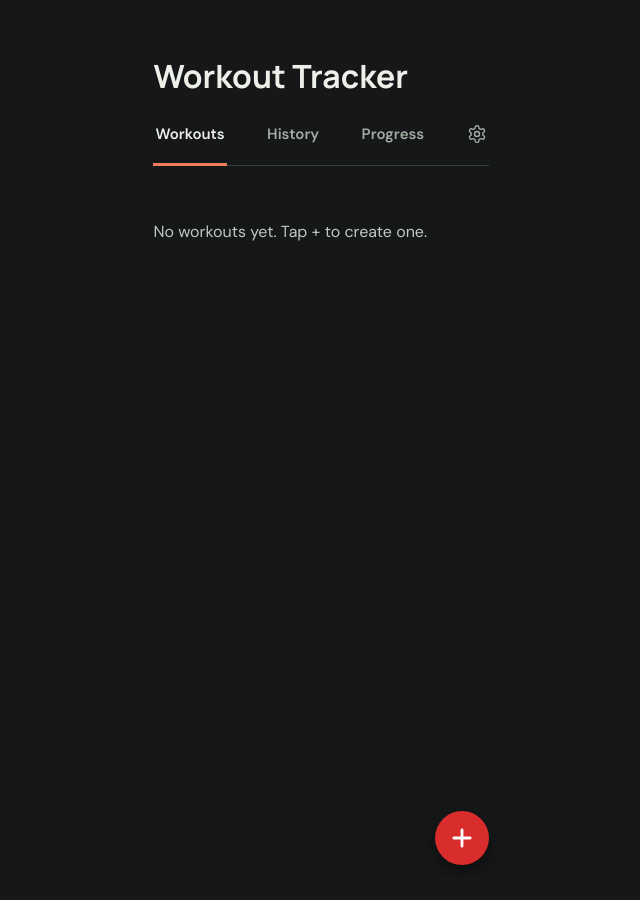
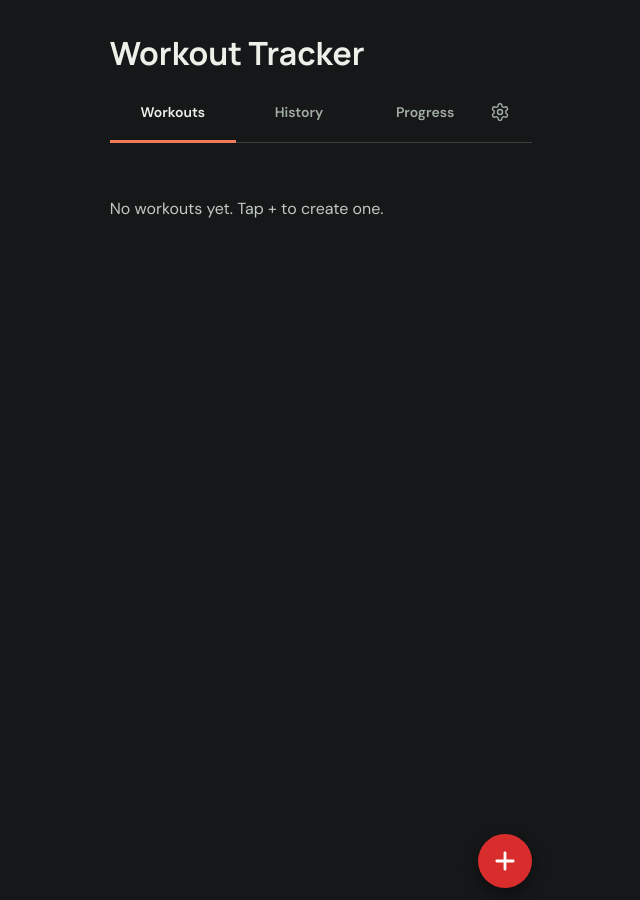
Before and after one commit to brendanhasz/brendanhasz.github.io, a Jekyll site: the page assets/workout_tracker/index.html, which Jekyll copies as it is, in a window 1280 px wide. Shown: the whole page, without its empty margins (319-959 px from the left). Built offline with Jekyll 4.4.1, drawn with Linux system fonts in a browser that asks for light colours.

Commit message:
wt page layout updates

```diff
--- a/assets/workout_tracker/index.html
+++ b/assets/workout_tracker/index.html
@@ -2,12 +2,12 @@
 <html lang="en">
   <head>
     <meta charset="utf-8">
-    <meta name="viewport" content="width=device-width, initial-scale=1">
+    <meta name="viewport" content="width=device-width, initial-scale=1, viewport-fit=cover">
     <meta name="theme-color" content="#151719">
     <title>Workout Tracker</title>
     <link rel="manifest" href="manifest.json">
     <link rel="icon" href="icons/icon-192.png">
-    <link rel="stylesheet" href="styles.css">
+    <link rel="stylesheet" href="styles.css?v=2">
     <script src="script.js" defer></script>
   </head>
   <body>
--- a/assets/workout_tracker/styles.css
+++ b/assets/workout_tracker/styles.css
@@ -36,8 +36,10 @@ input {
 
 .app-shell {
   position: relative;
-  width: min(100vw, 1080px, calc(95svh * 1080 / 2424));
-  aspect-ratio: 1080 / 2424;
+  width: min(100%, 480px);
+  height: 100vh;
+  height: 100svh;
+  height: 100dvh;
   margin: 0 auto;
   overflow: hidden;
   background-color: #151719;
@@ -57,12 +59,15 @@ input {
 
 .scroll {
   flex: 1;
-  padding: clamp(32px, 7svh, 76px) clamp(16px, 6%, 32px) 120px;
+  min-height: 0;
+  padding: max(clamp(32px, 7svh, 76px), env(safe-area-inset-top, 0px))
+    max(clamp(16px, 6%, 32px), env(safe-area-inset-right, 0px)) 120px
+    max(clamp(16px, 6%, 32px), env(safe-area-inset-left, 0px));
   overflow-y: auto;
 }
 
 #main-view .scroll {
-  padding-top: clamp(20px, 4svh, 44px);
+  padding-top: max(clamp(20px, 4svh, 44px), env(safe-area-inset-top, 0px));
   padding-bottom: 24px;
 }
 
@@ -83,7 +88,9 @@ input {
   justify-content: flex-end;
   gap: 8px;
   min-height: 78px;
-  padding: 10px clamp(16px, 6%, 32px);
+  padding: 10px max(clamp(16px, 6%, 32px), env(safe-area-inset-right, 0px))
+    max(10px, env(safe-area-inset-bottom, 0px))
+    max(clamp(16px, 6%, 32px), env(safe-area-inset-left, 0px));
   background: #151719;
 }
 
@@ -116,9 +123,8 @@ h1 {
 }
 
 .tabs {
-  display: flex;
-  justify-content: space-between;
-  gap: 8px;
+  display: grid;
+  grid-template-columns: repeat(3, minmax(0, 1fr)) 44px;
   border-bottom: 1px solid var(--line);
 }
 
@@ -130,8 +136,19 @@ h1 {
   background: transparent;
   color: var(--muted);
   cursor: pointer;
-  font-size: 15px;
+  min-width: 0;
+  font-size: 14px;
   font-weight: 600;
+}
+
+@media (max-width: 300px) {
+  .tabs {
+    grid-template-columns: repeat(4, minmax(0, 1fr));
+  }
+
+  .tab {
+    font-size: 12px;
+  }
 }
 
 .settings-tab svg {
@@ -465,8 +482,8 @@ h1 {
 
 .fab {
   position: absolute;
-  right: clamp(16px, 6%, 32px);
-  bottom: clamp(16px, 3svh, 32px);
+  right: max(clamp(16px, 6%, 32px), env(safe-area-inset-right, 0px));
+  bottom: max(clamp(16px, 3svh, 32px), env(safe-area-inset-bottom, 0px));
   display: grid;
   width: 60px;
   height: 60px;
@@ -482,6 +499,7 @@ h1 {
 .main-footer > .fab {
   position: static;
   flex: none;
+  margin-left: auto;
   width: 54px;
   height: 54px;
 }
```
